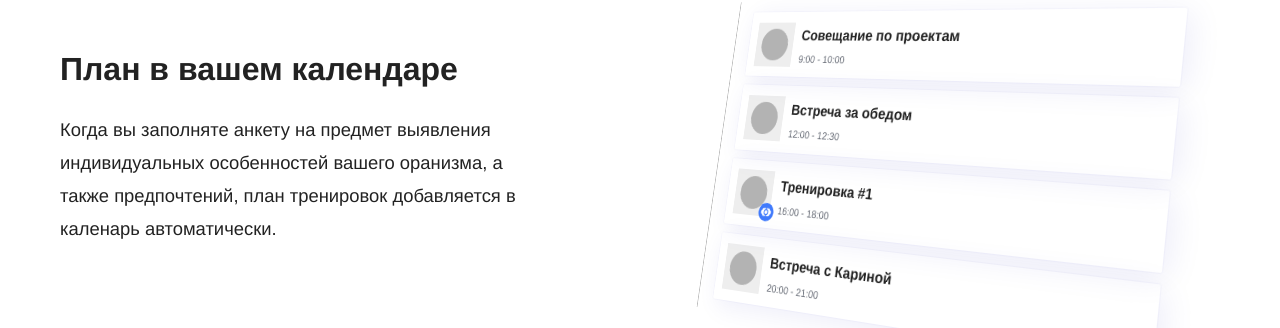
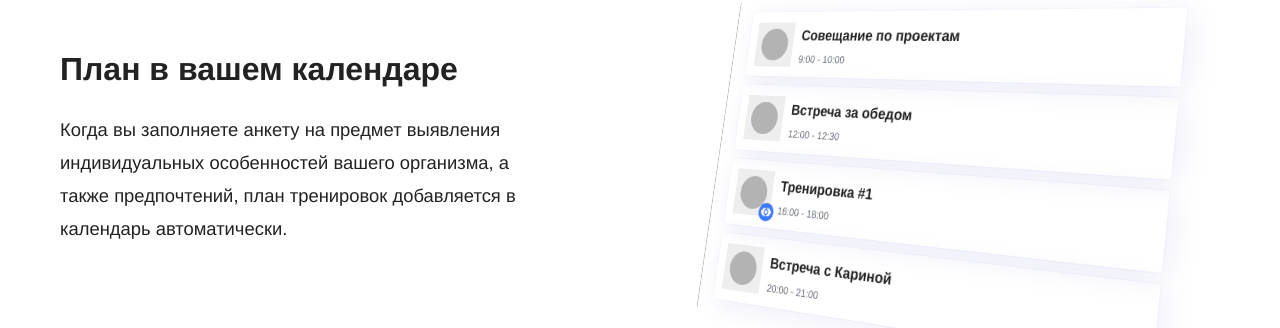
Before and after one commit to RakhimyanTim/adroholic.github.io, a Jekyll site: the page built from pages/index.html, in a window 1280 px wide and 900 px high, scrolled down 1135 px. Shown: the part 141-469 px from the top of the window. Built offline with Jekyll 4.4.1, drawn with Linux system fonts in a browser that asks for light colours; some web fonts are replaced.

Commit message:
Update index.html

```diff
--- a/pages/index.html
+++ b/pages/index.html
@@ -9,7 +9,7 @@
 header_class: "landing"
 ---
 <div class="landing-page-content">
-  {% include components/home-page/content-image.html image="workflow" heading="План в вашем календаре" content_markdown="Когда вы заполняте анкету на предмет выявления индивидуальных особенностей вашего оранизма, а также предпочтений, план тренировок добавляется в каленарь автоматически." %}
+  {% include components/home-page/content-image.html image="workflow" heading="План в вашем календаре" content_markdown="Когда вы заполняете анкету на предмет выявления индивидуальных особенностей вашего организма, а также предпочтений, план тренировок добавляется в календарь автоматически." %}
 
   {% include components/home-page/content-image.html image="editing" heading="Наглядный план" content_markdown="Видео и картинки делают ваш план более ярким и помогают быстрее ориентироваться в упражнениях." %}
 
```
